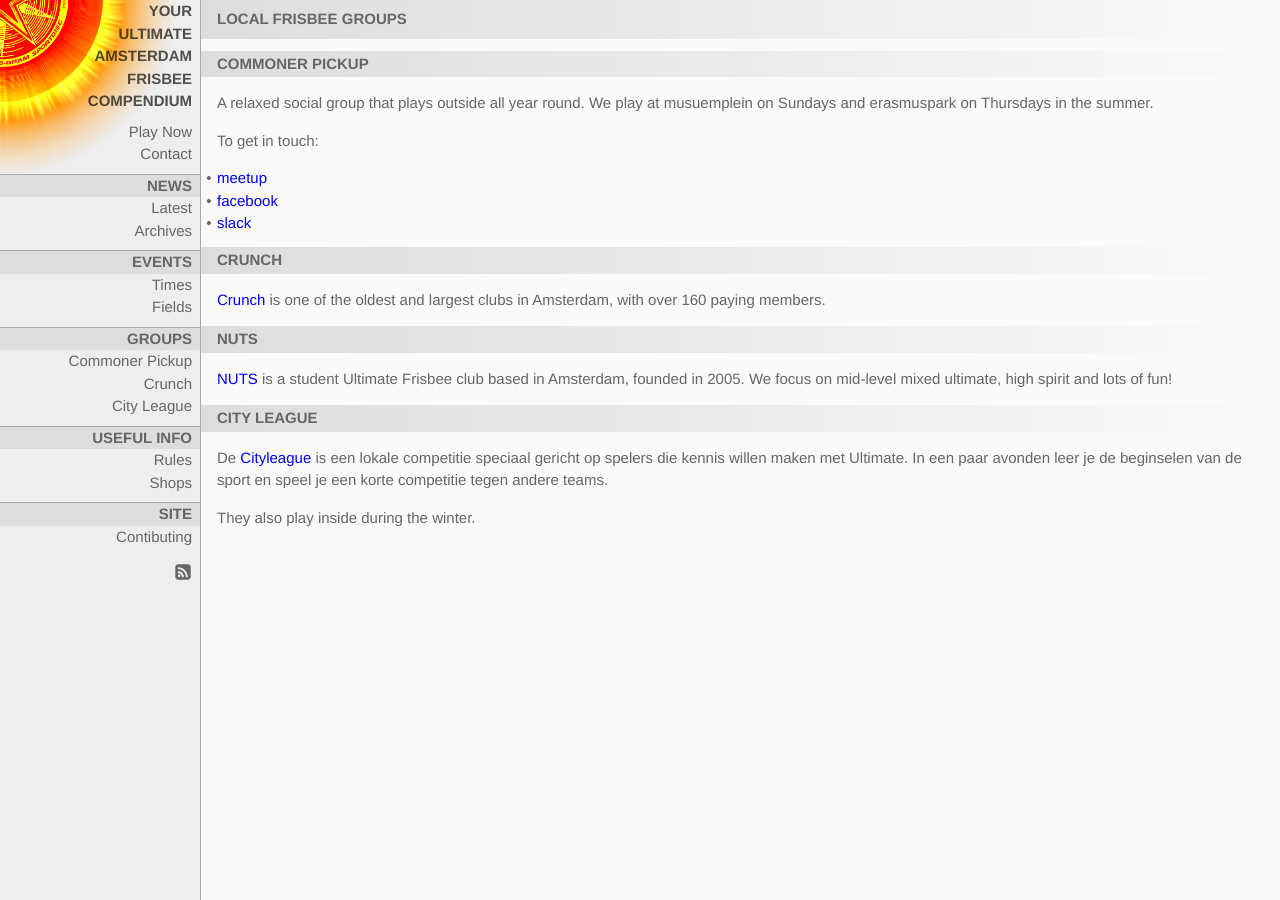
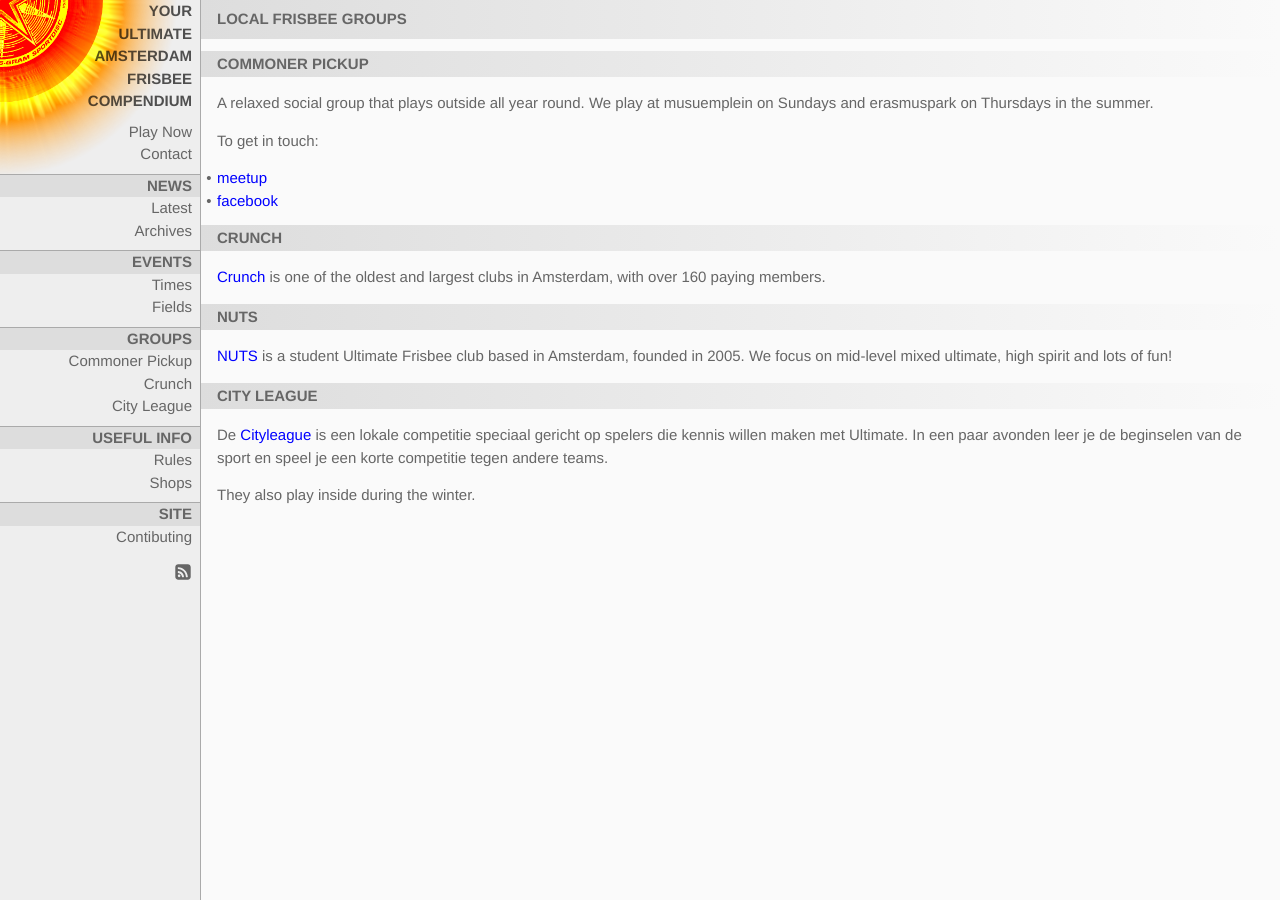
Before and after one commit to opensourceame/frisbee.amsterdam, a Jekyll site: the page built from groups.md, in a window 1280 px wide. Built offline with Jekyll 4.4.1, drawn with Linux system fonts in a browser that asks for light colours; our own code applies the rules of GitHub Pages for plain Markdown files.

Commit message:
remove link to slack

```diff
--- a/groups.md
+++ b/groups.md
@@ -11,7 +11,6 @@
 
   * [meetup](https://www.meetup.com/Frisbee-Amsterdam/)
   * [facebook](https://www.facebook.com/groups/ultimate.amsterdam/about/)
-  * [slack](https://slofile.com/slack/funsterdam)
 
 ## Crunch
 
```
